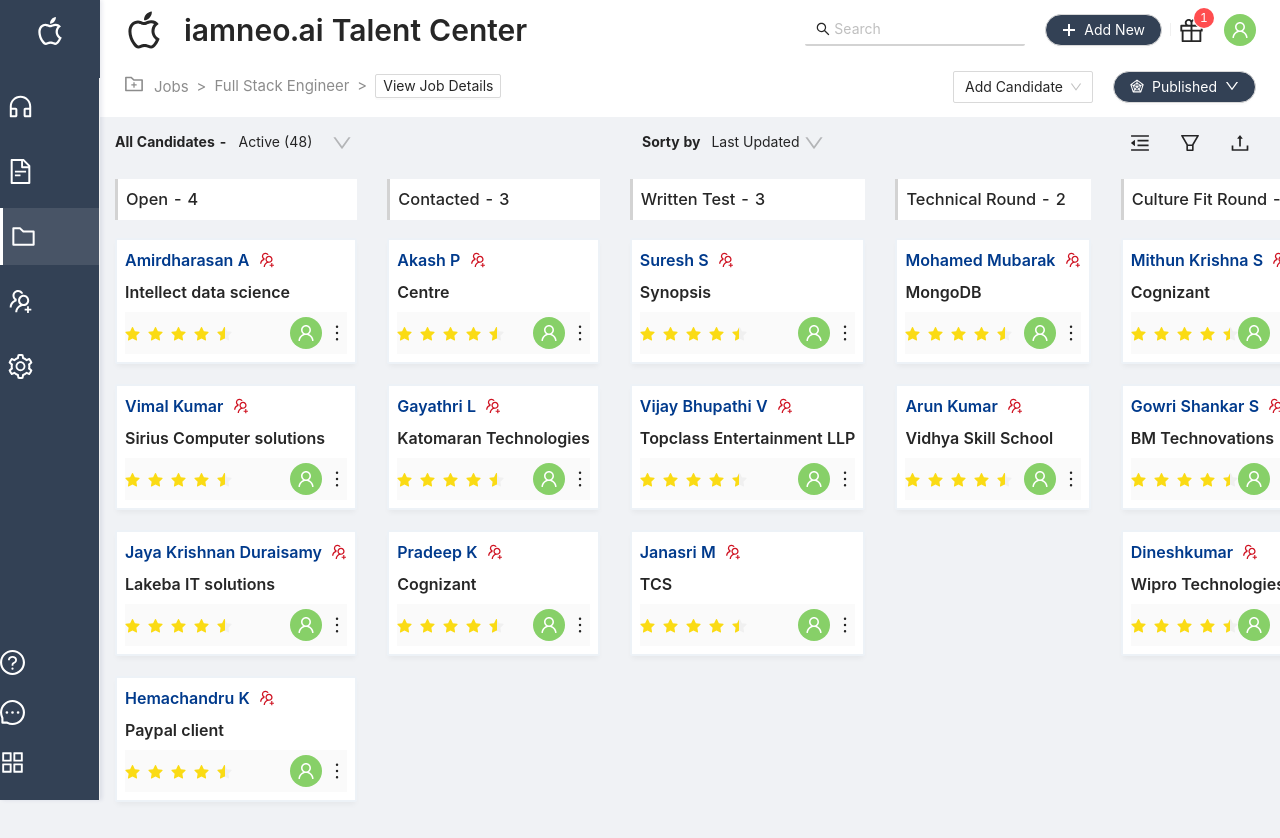
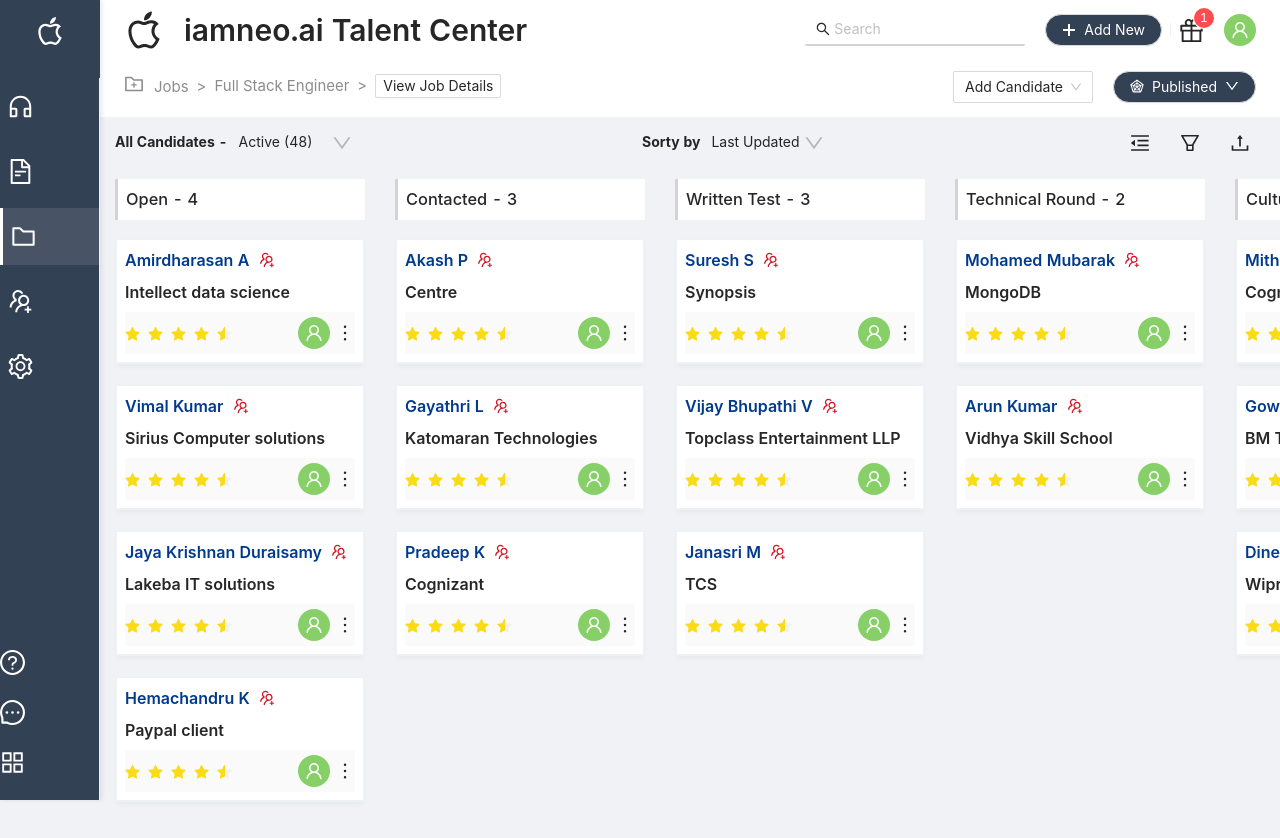
Before and after one commit to Maniraj-Murugan/neo, a React (Create React App) app: page / in a window 1280 px wide. Shown: the top 838 px of the page. Built offline with nearby package versions, Linux system fonts and the light colour scheme.

Commit message:
Added min width for columns

```diff
--- a/package.json
+++ b/package.json
@@ -26,10 +26,10 @@
     "web-vitals": "^2.1.4"
   },
   "scripts": {
-    "dev": "react-scripts start",
-    "start": "serve -s build",
+    "start": "react-scripts start",
     "build": "react-scripts build",
-    "heroku-postbuild": "npm run build"
+    "test": "react-scripts test",
+    "eject": "react-scripts eject"
   },
   "eslintConfig": {
     "extends": [
--- a/src/routes/Dashboard/Components/CandidatesList/Candidates.styled.ts
+++ b/src/routes/Dashboard/Components/CandidatesList/Candidates.styled.ts
@@ -6,7 +6,7 @@
 export const ColumnContainer = styled.div<{ isDragging?: boolean }>`
   margin: 10px 15px;
   border-radius: 2px;
-  width: 250px;
+  min-width: 250px;
   display: flex;
   flex-direction: column;
 `;
```
